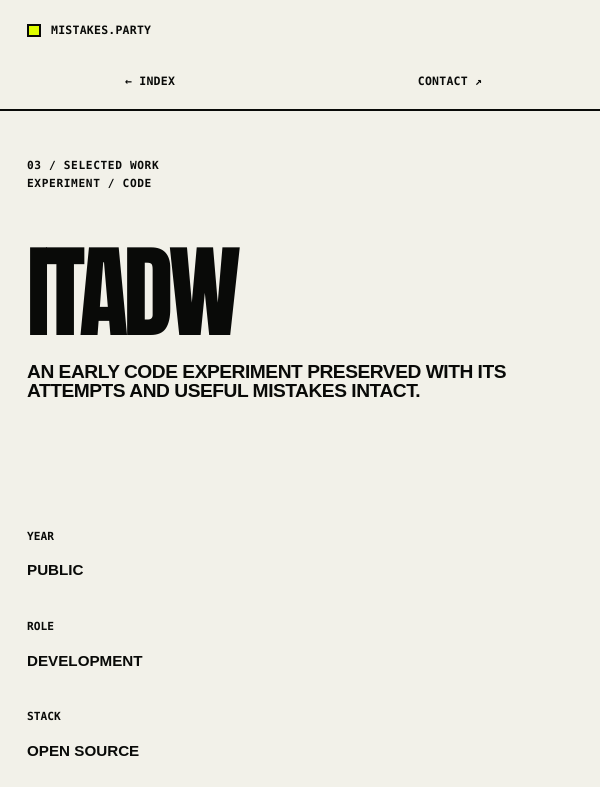
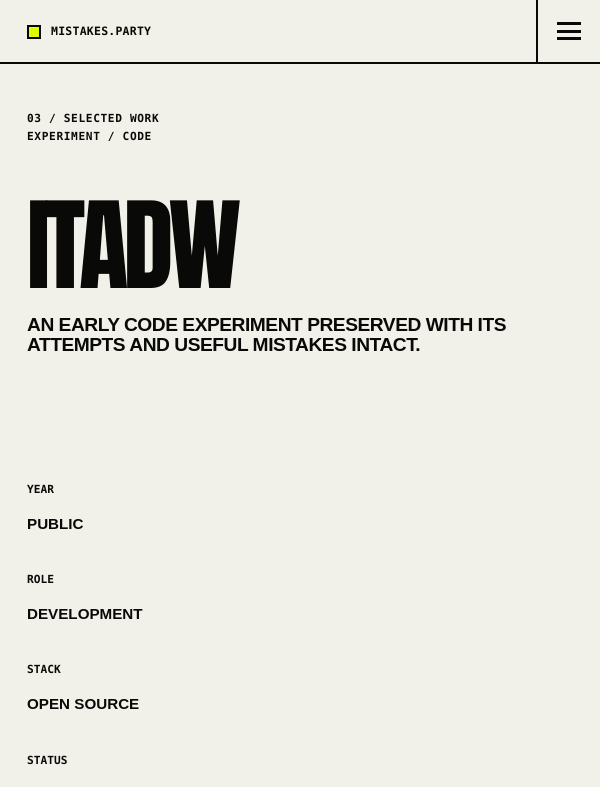
Before and after one commit to 30ozSteak/mistakes.party, a Next.js app: page /work/itadw in a window 600 px wide. Shown: the top 787 px of the page. Built offline with nearby package versions, Linux system fonts and the light colour scheme.

Commit message:
Add full-height mobile navigation

```diff
--- a/app/components/SiteHeader.tsx
+++ b/app/components/SiteHeader.tsx
@@ -1,28 +1,184 @@
+"use client";
+
 import Link from "next/link";
+import { useEffect, useRef, useState } from "react";
 
 type SiteHeaderProps = {
   indexLink?: boolean;
 };
 
+type NavigationLink = {
+  href: string;
+  label: string;
+  next?: boolean;
+};
+
 export function SiteHeader({ indexLink = false }: SiteHeaderProps) {
+  const [menuOpen, setMenuOpen] = useState(false);
+  const menuRef = useRef<HTMLElement>(null);
+  const toggleRef = useRef<HTMLButtonElement>(null);
+  const desktopLinks: NavigationLink[] = indexLink
+    ? [{ href: "/", label: "← INDEX", next: true }]
+    : [
+        { href: "#work", label: "WORK" },
+        { href: "#github", label: "GITHUB" },
+        { href: "#about", label: "ABOUT" },
+      ];
+  const mobileLinks: NavigationLink[] = indexLink
+    ? [
+        { href: "/", label: "← INDEX", next: true },
+        { href: "/#work", label: "WORK", next: true },
+        { href: "/#github", label: "GITHUB", next: true },
+        { href: "/#about", label: "ABOUT", next: true },
+      ]
+    : desktopLinks;
+
+  useEffect(() => {
+    if (!menuOpen) return;
+
+    const previousOverflow = document.body.style.overflow;
+    const previousRootOverflow = document.documentElement.style.overflow;
+    const firstLink = menuRef.current?.querySelector<HTMLAnchorElement>("a");
+    const backgroundElements = [
+      ...document.querySelectorAll<HTMLElement>("main, footer, .skip-link"),
+    ];
+    const previousInertStates = backgroundElements.map((element) =>
+      element.hasAttribute("inert"),
+    );
+
+    document.body.style.overflow = "hidden";
+    document.documentElement.style.overflow = "hidden";
+    backgroundElements.forEach((element) => {
+      element.inert = true;
+    });
+    firstLink?.focus();
+
+    function handleKeyDown(event: KeyboardEvent) {
+      if (event.key === "Escape") {
+        setMenuOpen(false);
+        toggleRef.current?.focus();
+        return;
+      }
+
+      if (event.key !== "Tab" || !menuRef.current) return;
+
+      const focusable: HTMLElement[] = [
+        ...(toggleRef.current ? [toggleRef.current] : []),
+        ...menuRef.current.querySelectorAll<HTMLAnchorElement>("a"),
+      ];
+      const first = focusable[0];
+      const last = focusable[focusable.length - 1];
+      if (!first || !last) return;
+
+      if (event.shiftKey && document.activeElement === first) {
+        event.preventDefault();
+        last.focus();
+      } else if (!event.shiftKey && document.activeElement === last) {
+        event.preventDefault();
+        first.focus();
+      }
+    }
+
+    document.addEventListener("keydown", handleKeyDown);
+    return () => {
+      document.body.style.overflow = previousOverflow;
+      document.documentElement.style.overflow = previousRootOverflow;
+      backgroundElements.forEach((element, index) => {
+        element.inert = previousInertStates[index];
+      });
+      document.removeEventListener("keydown", handleKeyDown);
+    };
+  }, [menuOpen]);
+
+  useEffect(() => {
+    const mobileQuery = window.matchMedia("(max-width: 700px)");
+
+    function handleViewportChange(event: MediaQueryListEvent) {
+      if (!event.matches) setMenuOpen(false);
+    }
+
+    mobileQuery.addEventListener("change", handleViewportChange);
+    return () => mobileQuery.removeEventListener("change", handleViewportChange);
+  }, []);
+
+  function closeMenuForLink() {
+    setMenuOpen(false);
+    requestAnimationFrame(() => {
+      const activeElement = document.activeElement;
+      if (activeElement instanceof HTMLElement && menuRef.current?.contains(activeElement)) {
+        activeElement.blur();
+      }
+    });
+  }
+
   return (
-    <header className="site-header">
-      <Link className="brand" href="/">
+    <header className="site-header" data-menu-open={menuOpen}>
+      <Link
+        aria-hidden={menuOpen || undefined}
+        className="brand"
+        href="/"
+        inert={menuOpen || undefined}
+        onClick={closeMenuForLink}
+      >
         <span className="brand-mark" aria-hidden="true" />
         MISTAKES.PARTY
       </Link>
 
       <nav className="site-nav" aria-label="Primary navigation">
-        {indexLink ? (
-          <Link href="/">← INDEX</Link>
-        ) : (
-          <>
-            <a href="#work">WORK</a>
-            <a href="#github">GITHUB</a>
-            <a href="#about">ABOUT</a>
-          </>
+        {desktopLinks.map((link) =>
+          link.next ? (
+            <Link href={link.href} key={link.href}>
+              {link.label}
+            </Link>
+          ) : (
+            <a href={link.href} key={link.href}>
+              {link.label}
+            </a>
+          ),
         )}
         <a href="mailto:hello@mistakes.party">CONTACT ↗</a>
+      </nav>
+
+      <button
+        aria-controls="mobile-navigation"
+        aria-expanded={menuOpen}
+        aria-label={
+          menuOpen ? "Close primary navigation" : "Open primary navigation"
+        }
+        className="mobile-menu-toggle"
+        onClick={() => setMenuOpen((open) => !open)}
+        ref={toggleRef}
+        type="button"
+      >
+        <span aria-hidden="true" className="menu-icon">
+          <span />
+          <span />
+          <span />
+        </span>
+      </button>
+
+      <nav
+        aria-hidden={!menuOpen}
+        aria-label="Mobile navigation"
+        className="mobile-nav"
+        id="mobile-navigation"
+        inert={!menuOpen ? true : undefined}
+        ref={menuRef}
+      >
+        {mobileLinks.map((link) =>
+          link.next ? (
+            <Link href={link.href} key={link.href} onClick={closeMenuForLink}>
+              {link.label}
+            </Link>
+          ) : (
+            <a href={link.href} key={link.href} onClick={closeMenuForLink}>
+              {link.label}
+            </a>
+          ),
+        )}
+        <a href="mailto:hello@mistakes.party" onClick={closeMenuForLink}>
+          CONTACT <span aria-hidden="true">↗</span>
+        </a>
       </nav>
     </header>
   );
--- a/app/globals.css
+++ b/app/globals.css
@@ -144,6 +144,11 @@ a {
 .site-nav a:focus-visible {
   background: var(--ink);
   color: var(--acid);
+}
+
+.mobile-menu-toggle,
+.mobile-nav {
+  display: none;
 }
 
 .mono-label {
@@ -678,48 +683,185 @@ a {
 }
 
 @media (max-width: 700px) {
+  :root {
+    --mobile-header: 4rem;
+  }
+
+  html {
+    scroll-padding-top: var(--mobile-header);
+  }
+
   .site-header {
-    position: relative;
-    flex-direction: column;
+    position: sticky;
+    height: var(--mobile-header);
+    min-height: var(--mobile-header);
+    flex-direction: row;
+    align-items: stretch;
+    background: var(--paper);
   }
 
   .brand {
-    padding-top: 0.4rem;
+    min-width: 0;
+    min-height: var(--mobile-header);
+    flex: 1;
+    padding: 0 var(--gutter);
   }
 
   .site-nav {
-    width: 100%;
-    overflow: visible;
+    display: none;
   }
 
-  .site-nav a {
-    min-width: 0;
-    flex: 1 1 0;
-    justify-content: center;
-    padding-inline: 0.35rem;
-    font-size: clamp(0.6rem, 2.4vw, 0.72rem);
-    white-space: nowrap;
+  .mobile-menu-toggle {
+    position: relative;
+    z-index: 2;
+    display: grid;
+    width: var(--mobile-header);
+    min-width: var(--mobile-header);
+    height: 100%;
+    place-items: center;
+    padding: 0;
+    border: 0;
+    border-left: var(--rule) solid var(--ink);
+    border-radius: 0;
+    background: var(--paper);
+    color: var(--ink);
+    cursor: pointer;
+  }
+
+  .mobile-menu-toggle:hover,
+  .mobile-menu-toggle:focus-visible,
+  .site-header[data-menu-open="true"] .mobile-menu-toggle {
+    background: var(--acid);
+  }
+
+  .menu-icon {
+    position: relative;
+    display: block;
+    width: 1.55rem;
+    height: 1.1rem;
+  }
+
+  .menu-icon span {
+    position: absolute;
+    left: 0;
+    display: block;
+    width: 100%;
+    height: 3px;
+    background: currentColor;
+    transition:
+      top 140ms linear,
+      transform 140ms linear,
+      opacity 140ms linear;
+  }
+
+  .menu-icon span:first-child {
+    top: 0;
+  }
+
+  .menu-icon span:nth-child(2) {
+    top: calc(50% - 1.5px);
+  }
+
+  .menu-icon span:last-child {
+    top: calc(100% - 3px);
+  }
+
+  .site-header[data-menu-open="true"] .menu-icon span:first-child,
+  .site-header[data-menu-open="true"] .menu-icon span:last-child {
+    top: calc(50% - 1.5px);
+  }
+
+  .site-header[data-menu-open="true"] .menu-icon span:first-child {
+    transform: rotate(45deg);
+  }
+
+  .site-header[data-menu-open="true"] .menu-icon span:nth-child(2) {
+    opacity: 0;
+  }
+
+  .site-header[data-menu-open="true"] .menu-icon span:last-child {
+    transform: rotate(-45deg);
+  }
+
+  .mobile-nav {
+    position: fixed;
+    inset: var(--mobile-header) 0 0;
+    z-index: 1;
+    display: grid;
+    width: 100%;
+    height: calc(100vh - var(--mobile-header));
+    height: calc(100dvh - var(--mobile-header));
+    grid-auto-rows: minmax(4.75rem, 1fr);
+    padding-bottom: env(safe-area-inset-bottom);
+    overflow-y: auto;
+    overscroll-behavior: contain;
+    background: var(--paper);
+    opacity: 0;
+    visibility: hidden;
+    pointer-events: none;
+    transform: translateY(-0.75rem);
+    transition:
+      opacity 140ms linear,
+      transform 140ms linear,
+      visibility 0s 140ms;
+  }
+
+  .site-header[data-menu-open="true"] .mobile-nav {
+    opacity: 1;
+    visibility: visible;
+    pointer-events: auto;
+    transform: none;
+    transition-delay: 0s;
+  }
+
+  .mobile-nav a {
+    display: flex;
+    min-height: 4.75rem;
+    align-items: center;
+    justify-content: space-between;
+    padding: 0.12em var(--gutter) 0;
+    border-top: var(--rule) solid var(--ink);
+    font-family: var(--display);
+    font-size: clamp(3.35rem, 15vw, 6.5rem);
+    font-weight: 900;
+    letter-spacing: -0.04em;
+    line-height: 0.76;
+    text-transform: uppercase;
+    transition:
+      background-color 140ms linear,
+      color 140ms linear;
+  }
+
+  .mobile-nav a:hover,
+  .mobile-nav a:focus-visible {
+    background: var(--ink);
+    color: var(--acid);
+  }
+
+  .mobile-nav a:last-child {
+    background: var(--acid);
+  }
+
+  .mobile-nav a:last-child:hover,
+  .mobile-nav a:last-child:focus-visible {
+    background: var(--ink);
+    color: var(--acid);
   }
 
   .hero {
-    min-height: calc(100svh - 8.25rem);
+    min-height: calc(100svh - var(--mobile-header));
   }
 
   .work-index,
   .index-category,
   .about {
-    scroll-margin-top: 0;
+    scroll-margin-top: var(--mobile-header);
   }
 }
 
 @media (max-width: 600px) {
-  .brand,
-  .site-nav a {
-    min-height: 3.4rem;
-  }
-
   .hero {
-    min-height: calc(100svh - 7.1rem);
+    min-height: calc(100svh - var(--mobile-header));
     padding: 0.75rem var(--gutter) 1rem;
   }
 
@@ -842,21 +984,8 @@ a {
 }
 
 @media (min-width: 520px) and (max-width: 700px) and (max-height: 520px) and (orientation: landscape) {
-  .site-header {
-    position: sticky;
-    flex-direction: row;
-  }
-
-  .site-nav {
-    width: auto;
-  }
-
-  .site-nav a:first-child {
-    padding-left: 0.35rem;
-  }
-
   .hero {
-    min-height: calc(100svh - 4.25rem);
+    min-height: calc(100svh - var(--mobile-header));
   }
 }
 
@@ -876,12 +1005,6 @@ a {
 }
 
 @media (max-width: 340px) {
-  .site-nav a {
-    padding-inline: 0.2rem;
-    font-size: 0.58rem;
-    letter-spacing: 0;
-  }
-
   .index-row {
     gap: 1.25rem 0.75rem;
     padding: 2.75rem 0;
```
Also changed, not shown: 1 other file (tests, documents, lock files or other folders).
